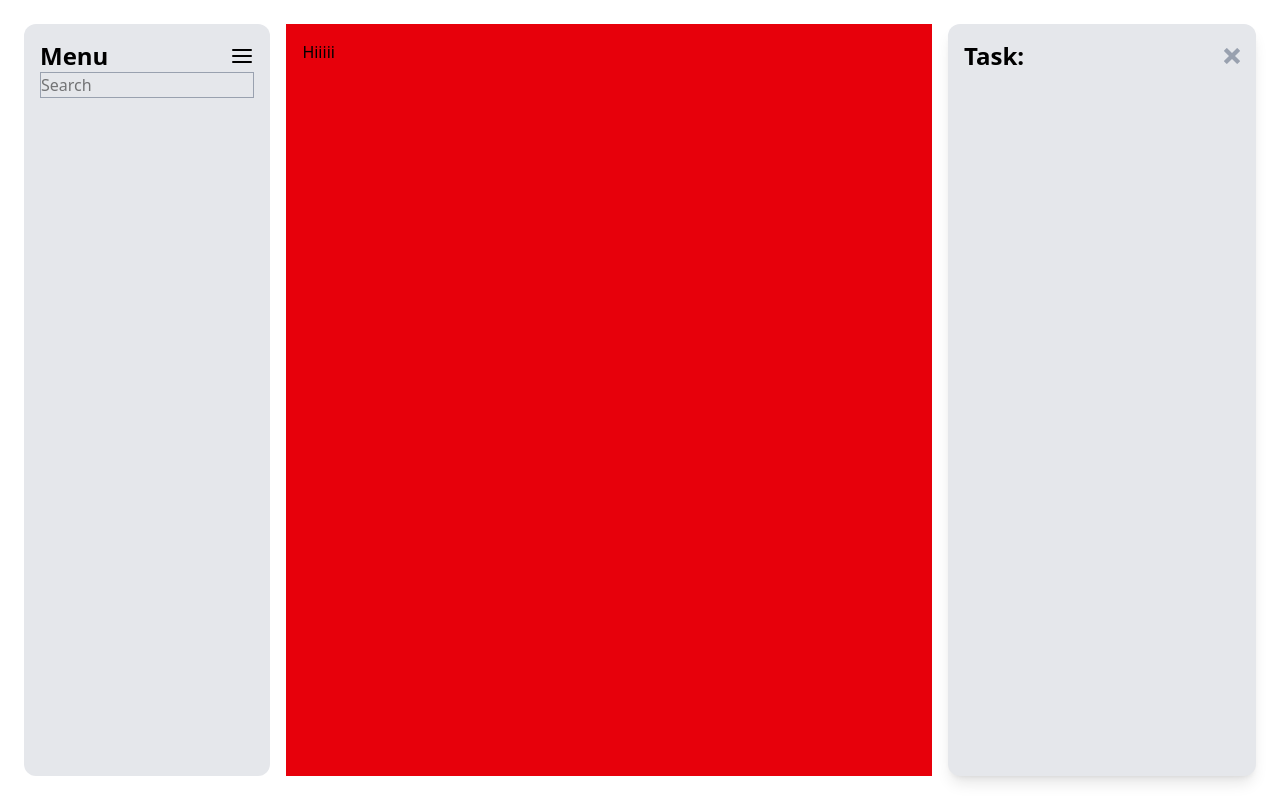
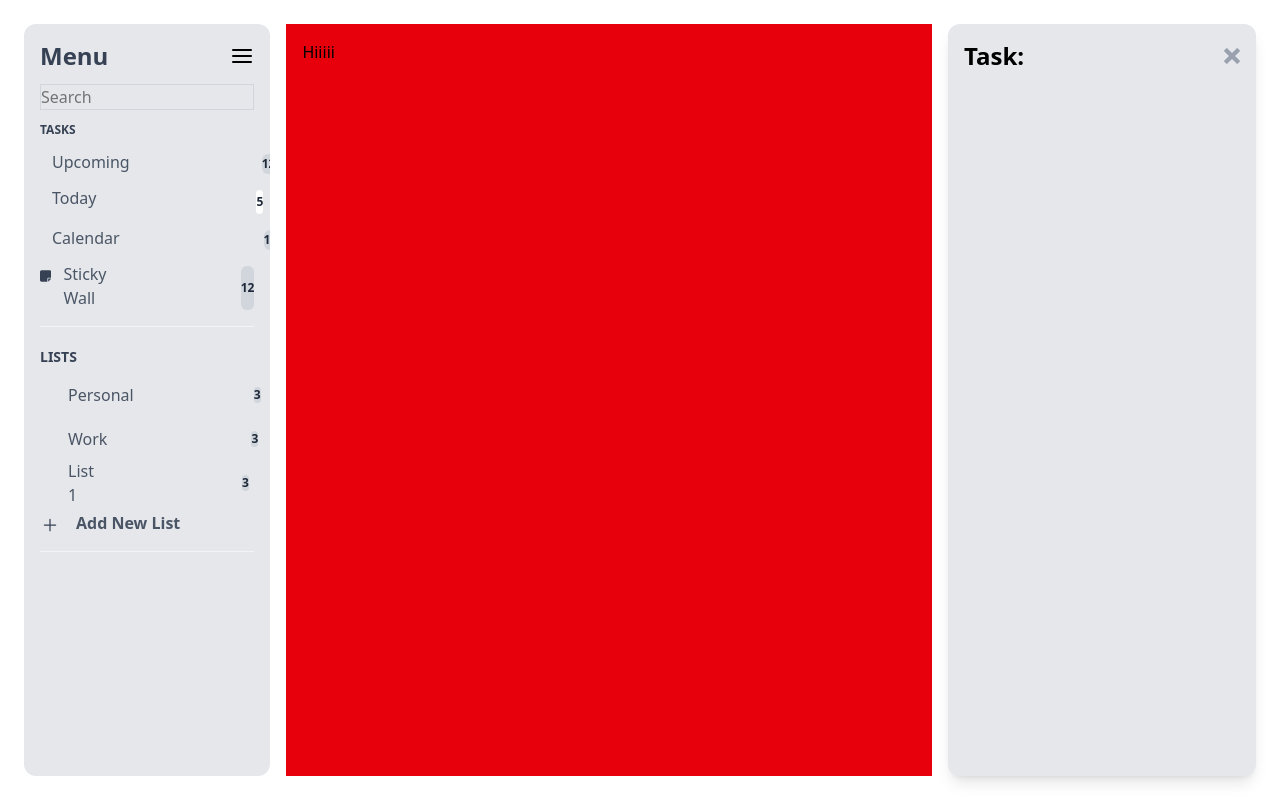
Before and after one commit to student-anshu/spark, a React (Vite) app: page / in a window 1280 px wide. Built offline with nearby package versions, Linux system fonts and the light colour scheme.

Commit message:
Update Sidebar.jsx
push

```diff
--- a/src/components/Sidebar.jsx
+++ b/src/components/Sidebar.jsx
@@ -1,6 +1,11 @@
 import React, { useState } from 'react';
 import { FiMenu } from "react-icons/fi";
 import { IoSearch } from "react-icons/io5";
+import { MdKeyboardDoubleArrowRight } from "react-icons/md";
+import { PiListChecks } from "react-icons/pi";
+import { SlCalender } from "react-icons/sl";
+import { FaNoteSticky } from "react-icons/fa6";
+import { IoAddOutline } from "react-icons/io5";
 
 const Sidebar = () => {
     const [isCollapsed, setIsCollapsed] = useState(false);
@@ -8,16 +13,90 @@ const Sidebar = () => {
     return (
         <div className={`h-full p-4 ${isCollapsed ? 'w-16' : 'w-[20%] bg-gray-200'}  rounded-xl transition-all duration-500 overflow-hidden`}>
             <div className='flex justify-between items-center'>
-                {!isCollapsed && <h1 className='text-2xl font-bold font-sans whitespace-nowrap'>Menu</h1>}
+                {!isCollapsed && <h1 className='text-2xl font-bold text-gray-700 font-sans whitespace-nowrap'>Menu</h1>}
                 <FiMenu
                     className='text-2xl font-bold cursor-pointer'
                     onClick={() => setIsCollapsed(!isCollapsed)}
                 />
             </div>
-            <div className='bg-transparent w-full flex justify-evenly border border-gray-400'>
-            <IoSearch className='text-2xl '/>
-                <input type="text" placeholder='Search' className='outline-none'/>
+            <div className='bg-transparent w-full flex justify-evenly border mt-3 border-gray-300'>
+            <IoSearch className='text-2xl text-gray-500 '/>
+                <input type="text" placeholder='Search' className='outline-none '/>
             </div>
+            <h1 className='text-gray-700 font-bold text-xs mt-3'>TASKS</h1>
+
+
+            <div className='Upcomming flex mt-3'>
+            <MdKeyboardDoubleArrowRight className='text-gray-700 text-xl font-bold mt-1' />
+          <h2 className='px-3 text-gray-600 font-medium'>Upcoming</h2>
+          <div className='ml-30 w-5 rounded-md mt-1 flex justify-center items-center bg-gray-300'>
+             <h6 className='font-semibold text-xs text-gray-800'>12</h6>
+             </div>
+
+            </div>
+
+            <div className='TODAY flex mt-3'>
+            <PiListChecks  className='text-gray-700 text-2xl font-bold mt-1' />
+          <h2 className='px-3 text-gray-600 font-medium'>Today</h2>
+          <div className='ml-37 w-5 rounded-md mt-1 flex justify-center items-center bg-white'>
+             <h6 className='font-semibold text-xs text-gray-800 '>5</h6>
+             </div>
+
+            </div>
+
+            <div className='CALENDAR flex mt-3'>
+            <SlCalender  className='text-gray-700 text-xl font-bold mt-1' />
+          <h2 className='px-3 text-gray-600 font-medium'>Calendar</h2>
+          <div className='ml-33 w-5 rounded-md mt-1 flex justify-center items-center bg-gray-300'>
+             <h6 className='font-semibold text-xs text-gray-800'>12</h6>
+             </div>
+
+            </div>
+
+            <div className='STICKY WALL flex mt-3'>
+            <FaNoteSticky className='text-gray-700 text-xl font-bold mt-1' />
+          <h2 className='px-3 text-gray-600 font-medium'>Sticky Wall</h2>
+          <div className='ml-30 w-5 rounded-md mt-1 flex justify-center items-center bg-gray-300'>
+             <h6 className='font-semibold text-xs text-gray-800'>12</h6>
+             </div>
+
+            </div>
+            <hr className='mt-4 text-gray-100'></hr>
+            <div className=' LISTSDIV mt-3 flex flex-col w-full  '>
+            <h1 className='text-gray-700 font-bold text-sm mt-2'>LISTS</h1>
+
+            <div className=' px-2 py-4 w-full h-4 flex items-center   mt-3 rounded-md'>
+                <div className=' h-4 w-4 bg-red-700 rounded-md  '></div>
+                <h3 className='px-5 text-gray-600 font-medium'>Personal</h3>
+                <div className=' ml-25 h-4 w-7 rounded-md  flex justify-center items-center bg-gray-300'>
+             <h6 className='font-semibold text-xs text-gray-800'>3</h6>
+             </div>
+            </div>
+
+            <div className=' px-2 py-4 w-full h-4 flex items-center   mt-3 rounded-md'>
+                <div className=' h-4 w-4 bg-sky-400 rounded-md  '></div>
+                <h3 className='px-5 text-gray-600 font-medium'>Work</h3>
+                <div className=' ml-31 h-4 w-7 rounded-md  flex justify-center items-center bg-gray-300'>
+             <h6 className='font-semibold text-xs text-gray-800'>3</h6>
+             </div>
+            </div>
+
+            <div className=' px-2 py-4 w-full h-4 flex items-center   mt-3 rounded-md'>
+                <div className=' h-4 w-4 bg-yellow-300 rounded-md  '></div>
+                <h3 className='px-5 text-gray-600 font-medium'>List 1</h3>
+                <div className=' ml-32 h-4 w-7 rounded-md  flex justify-center items-center bg-gray-300'>
+             <h6 className='font-semibold text-xs text-gray-800'>3</h6>
+             </div>
+            </div>
+
+            <div className='CALENDAR flex mt-3'>
+            <IoAddOutline  className='text-gray-700 text-xl font-bold mt-1' />
+          <h2 className='px-4 text-gray-600 font-semibold'>Add New List</h2>
+           </div>
+            </div>
+
+            <hr className='mt-4 text-gray-100'></hr>
+
         </div>
     );
 }
```
